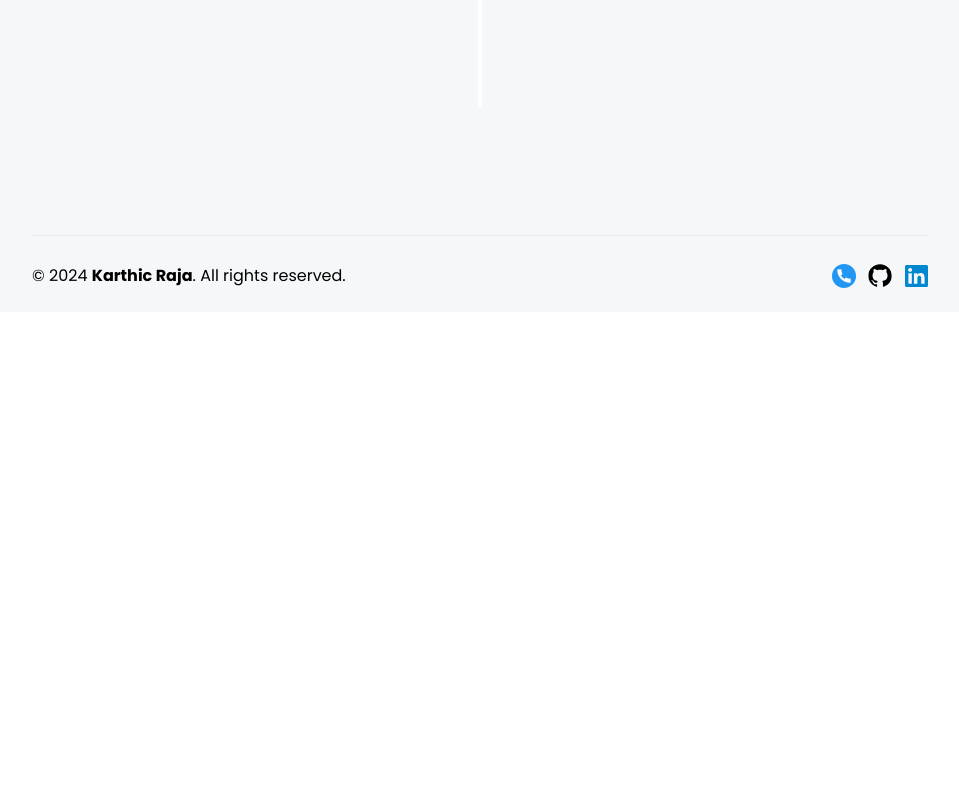
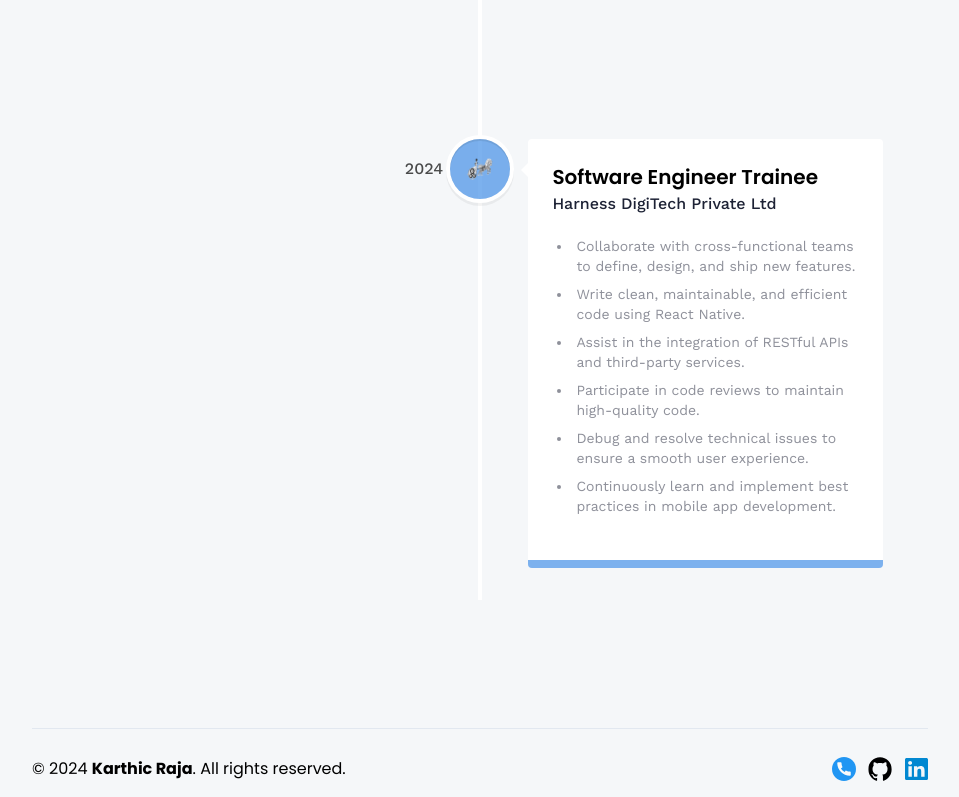
Before and after one commit to Karthicrajamo/PortfolioJs, a React (Vite) app: page /about in a window 1280 px wide. Shown: the part 1243-2040 px from the top of the page, without its empty margins (160-1119 px from the left). Before the commit the page ends 1555 px from the top, so only its background shows below. Built offline with nearby package versions, Linux system fonts and the light colour scheme; no server answers.

Commit message:
Harness Work experiance added

```diff
--- a/src/constants/index.js
+++ b/src/constants/index.js
@@ -42,6 +42,7 @@
 import php from "../assets/icons/icons8-php.svg";
 import dj from "../assets/icons/django.png";
 import neulancers from "../assets/icons/neulancers-logo-white.png";
+import harness from "../assets/images/HarnessLogo.png";
 import p1 from "../assets/images/logo.webp"
 
 export const skills = [
@@ -135,6 +136,21 @@
 			"Worked with a team to plan and build  Ecommerce website as a backend developer using Django.",
 		],
 	},
+	{
+		title: "Software Engineer Trainee",
+		company_name: "Harness DigiTech Private Ltd",
+		icon: harness,
+		iconBg: "rgba(55, 136, 229, 0.65)",
+		date: "2024",
+		points: [
+			"Collaborate with cross-functional teams to define, design, and ship new features.",
+			"Write clean, maintainable, and efficient code using React Native.",
+			"Assist in the integration of RESTful APIs and third-party services.",
+			"Participate in code reviews to maintain high-quality code.",
+			"Debug and resolve technical issues to ensure a smooth user experience.",
+			"Continuously learn and implement best practices in mobile app development.",
+		],
+	},
 
 ];
 
@@ -142,17 +158,17 @@
 	{
 		name: "Contact",
 		iconUrl: contact,
-		link:"/contact",
+		link: "/contact",
 	},
 	{
 		name: "Github",
 		iconUrl: github,
-		link:"https://github.com/karthicrajamo",
+		link: "https://github.com/karthicrajamo",
 	},
 	{
 		name: "LinkedIn",
 		iconUrl: linkedin,
-		link:"https://https://www.linkedin.com/in/karthic-raja/",
+		link: "https://https://www.linkedin.com/in/karthic-raja/",
 	}
 ]
 
--- a/src/pages/About.jsx
+++ b/src/pages/About.jsx
@@ -66,20 +66,20 @@
 											<img
 												src={experiences.icon}
 												alt={experiences.company_name}
-												className="w-[60%] h-60%] object-contain"
+												className={`object-contain ${index === 1 ? 'w-[75%] h-[75%]' : 'w-[60%] h-[60%]'}`}
 											/>
 										</div>
 									}
 									contentStyle={{
 										borderBottom: "8px",
-										borderStyle:"solid",
+										borderStyle: "solid",
 										borderBottomColor: experiences.iconBg,
 										boxShadow: "none",
 									}}
 								>
 									<div>
 										<h3 className="text-black text-xl font-poppins font-semibold">{experiences.title}</h3>
-										<p className="text-black-500 font-medium text-base" style={{margin:0}}>{experiences.company_name}</p>
+										<p className="text-black-500 font-medium text-base" style={{ margin: 0 }}>{experiences.company_name}</p>
 									</div>
 
 									<ul className="my-5 list-disc ml-5 space-y-2">
```
Also changed, not shown: src/assets/images/HarnessLogo.png (added), 1 other file (tests, documents, lock files or other folders).
